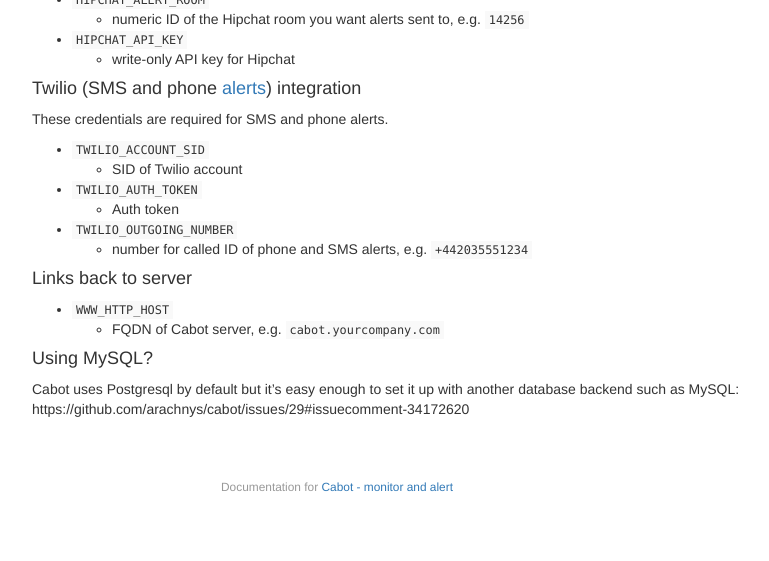
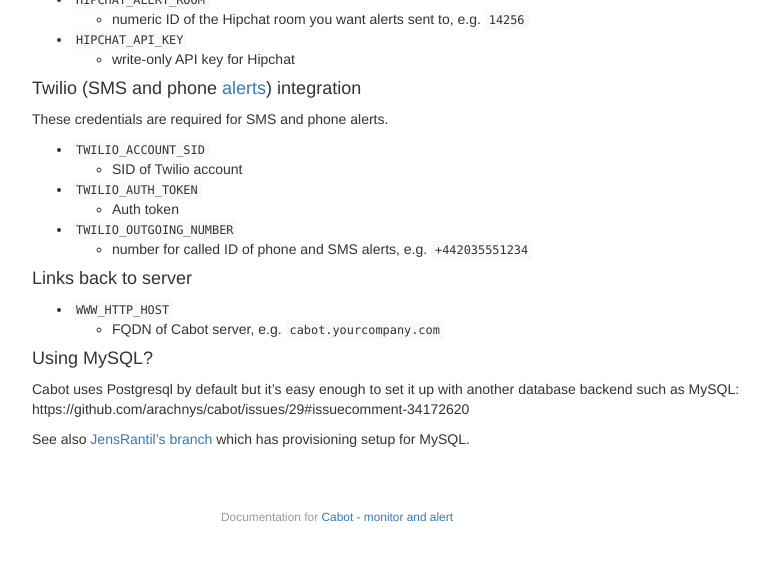
Before and after one commit to arachnys/cabot, a Jekyll site: the page built from _posts/2014-01-08-configuration.md, in a window 1280 px wide and 900 px high, scrolled down 822 px, cut to the strip 324-885 px from the top of the window. Shown: the whole strip, without its empty margins (303-1072 px from the left). Built offline with Jekyll 4.4.1, drawn with Linux system fonts in a browser that asks for light colours; nearby versions of some CDN libraries; Markdown is read by kramdown in place of the engine named in the settings.

Commit message:
Add link to JensRantil's MySQL branch

```diff
--- a/_posts/2014-01-08-configuration.md
+++ b/_posts/2014-01-08-configuration.md
@@ -86,3 +86,5 @@
 #### Using MySQL?
 
 Cabot uses Postgresql by default but it's easy enough to set it up with another database backend such as MySQL: https://github.com/arachnys/cabot/issues/29#issuecomment-34172620
+
+See also [JensRantil's branch](https://github.com/JensRantil/cabot/commit/2a5f04849c10b58ca2424bc55d2b203c8d5627bb) which has provisioning setup for MySQL.
```
